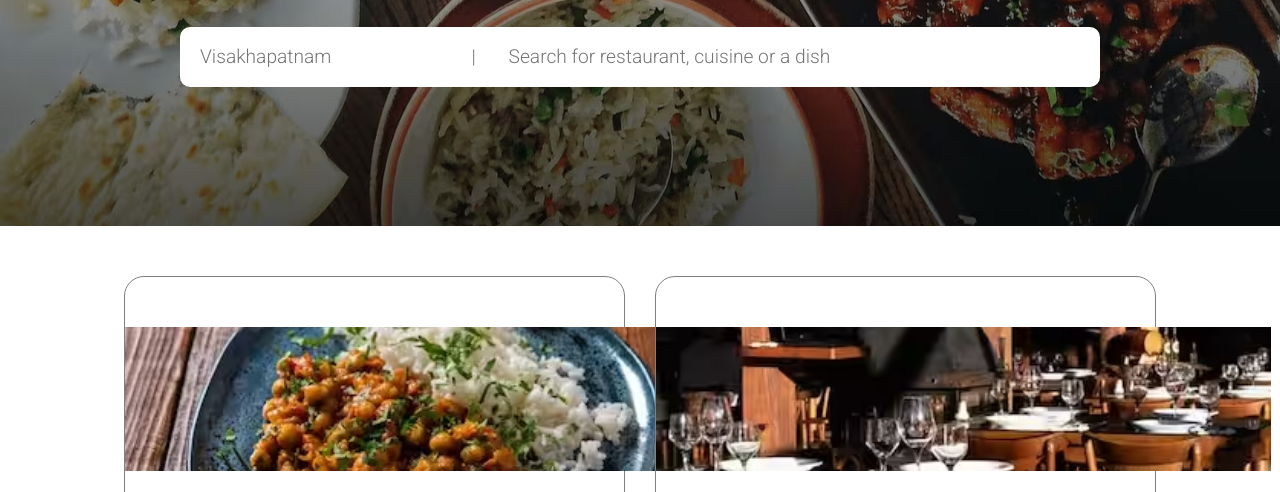
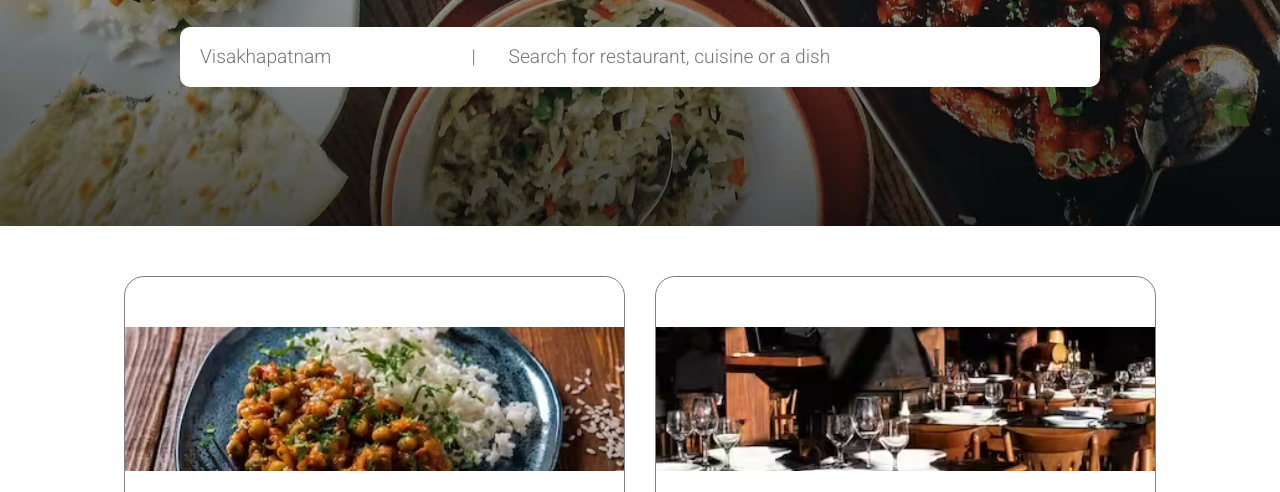
Before and after one commit to lisabiswal/ZOMATO-clone, a plain HTML site: page index.html in a window 1280 px wide. Shown: the part 302-794 px from the top of the page. Drawn offline with Linux system fonts and the light colour scheme.

Commit message:
Update styles.css

```diff
--- a/styles.css
+++ b/styles.css
@@ -72,7 +72,7 @@ span {
 }
 
 .img {
-    width: 615px;
+    width: 100%;
     height: 9rem;
     border-radius: 20px 20px 0 0;
     object-fit: cover;
```
